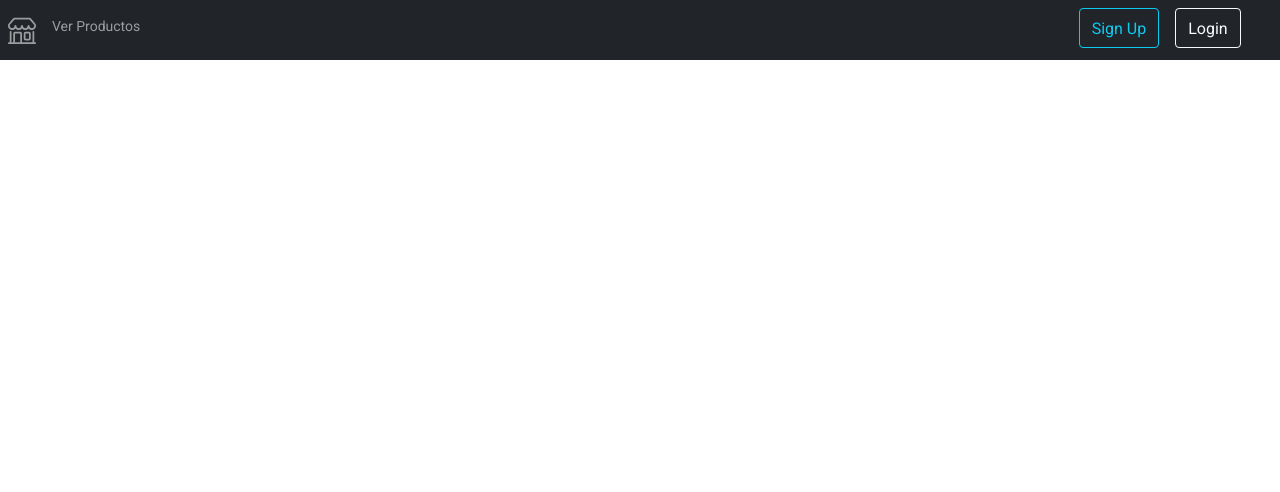
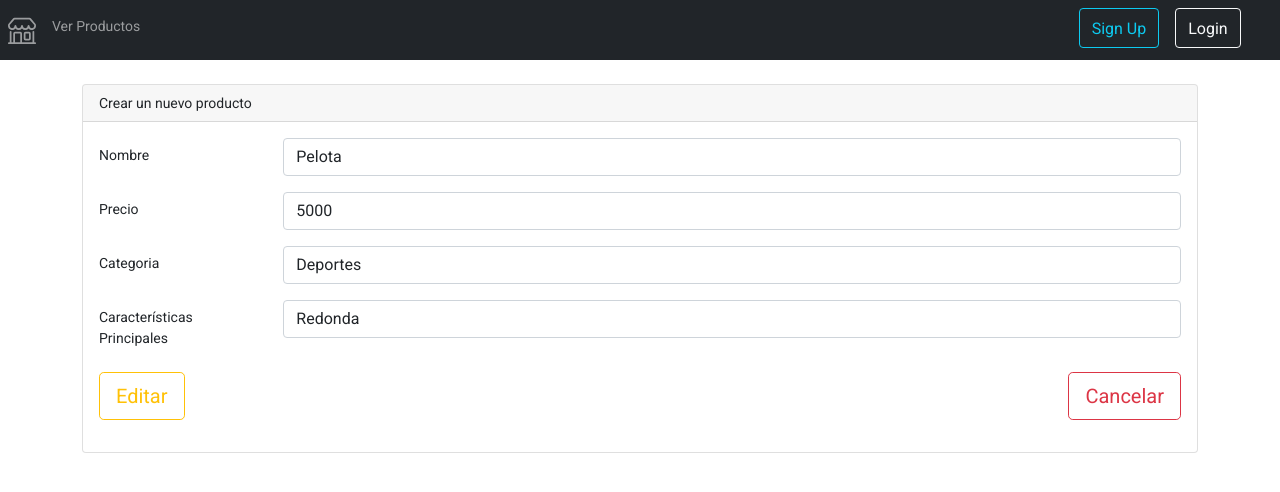
Before and after one commit to AdrianOlivares77/venta-app, an Angular app: page /productos/form/1 in a window 1280 px wide. Before the commit this address led to /. Shown: the top 492 px of the page. Built offline with nearby package versions, Linux system fonts and the light colour scheme.

Commit message:
editar productos

```diff
--- a/src/app/app-routing.module.ts
+++ b/src/app/app-routing.module.ts
@@ -21,6 +21,10 @@ const routes: Routes = [
   {
     path: 'productos/form',
     component: FormComponent
+  },
+  {
+    path: 'productos/form/:id',
+    component : FormComponent
   }
 ];
 
--- a/src/app/component/productos/form/form.component.html
+++ b/src/app/component/productos/form/form.component.html
@@ -31,9 +31,9 @@
                 </div>
                 <div class="form-group row mb-3">
                     <div class="col">
-                        <button class="btn btn-outline-primary btn-lg float-start" (click)="createProducto()" role="button">Crear</button>
+                        <button class="btn btn-outline-primary btn-lg float-start" (click)="createProducto()" *ngIf="!producto.id else elseBlock" role="button">Crear</button>
                         <ng-template #elseBlock>
-                            <button class="btn btn-outline-success btn-lg float-start" role="button">Editar</button>
+                            <button class="btn btn-outline-warning btn-lg float-start" role="button" (click)="updateProducto()">Editar</button>
                         </ng-template>
                         <button type="button" class="btn btn-lg btn-outline-danger float-end" routerLink="/productos">Cancelar</button>
                     </div>
--- a/src/app/component/productos/form/form.component.ts
+++ b/src/app/component/productos/form/form.component.ts
@@ -1,5 +1,5 @@
 import { Component, OnInit } from '@angular/core';
-import { Router } from '@angular/router';
+import { ActivatedRoute, Router } from '@angular/router';
 import { Observable, of } from 'rxjs';
 import { Producto } from 'src/app/service/producto';
 import { PRODUCTOS } from 'src/app/service/productos.json';
@@ -25,14 +25,14 @@ export class FormComponent implements OnInit {
     caracteristicasPrincipales: new FormControl('')
   });
 
-  constructor(private router: Router) {
+  constructor(private router: Router, private activeRoute: ActivatedRoute) {
     this.getProductos().subscribe ((productos) =>{
       this.productos = productos;
     })
   }
 
   ngOnInit(): void {
-
+    this.getProducto();
   }
 
   getProductos() : Observable<Producto[]>{
@@ -46,10 +46,29 @@ export class FormComponent implements OnInit {
     swal('Producto nuevo',`El Producto ${this.producto.nombre} ha sido creado satisfactoriamente!!!`,'success');
   }
 
-
-
   generateId() {
       return Math.random().toString(36).substr(2,9);
+  }
+
+  getProducto() {
+    this.activeRoute.params.subscribe(params => {
+      let id = params ['id']
+      if (id){
+        for (let i=0; i<this.productos.length;i++){
+          if (this.productos[i].id === id){
+            this.producto = this.productos[i];
+          }
+        }
+      }
+    })
+  }
+
+  updateProducto(){
+    for (let i=0; i<this.productos.length;i++){
+      if (this.productos[i].id === this.producto.id){
+        this.productos[i] = this.producto;
+      }
     }
+  }
 
-  }
+}
--- a/src/app/component/productos/productos.component.html
+++ b/src/app/component/productos/productos.component.html
@@ -39,7 +39,7 @@
                             <td>{{producto.categoria}}</td>
                             <td>{{producto.caracteristicasPrincipales}}</td>
                             <td class="text-center">
-                                <button type="button" class="btn btn-outline-warning me-2" [routerLink]=""
+                                <button type="button" class="btn btn-outline-warning me-2" [routerLink]="['/productos/form',producto.id]"
                                     role="button">Editar</button>
                             </td>
                             <td class="text-center">
```
